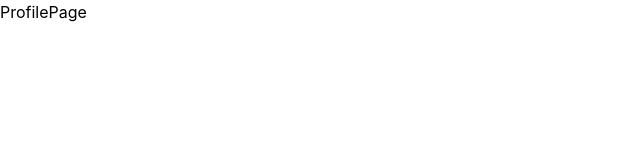
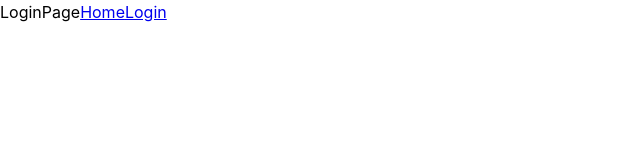
Before and after one commit to NathteeP/react-social-app, a React (Vite) app: page /profile in a window 1280 px wide. Shown: the top 160 px of the page, without its empty margins (0-640 px from the left). Built offline with nearby package versions, Linux system fonts and the light colour scheme.

Commit message:
setup mui

```diff
--- a/src/pages/HomePage.jsx
+++ b/src/pages/HomePage.jsx
@@ -1,6 +1,22 @@
+import { Button } from "@mui/material"
+import { Link, useNavigate } from "react-router-dom"
+
 function HomePage () {
+
+    const navigate = useNavigate()
+
+    const handleClick = () => {
+        //can be coded -- unlike `Link` which is instant redirect
+        navigate('/randommmm')
+    }
     return <div>
-        HomePage
+       <h1>Home Page </h1>
+       <Link to="/login">Login</Link>
+       <Link to="/profile">Profile</Link>
+
+       <Button
+       variant='outlined'
+       onClick={handleClick}>go to 404</Button>
     </div>
 }
 
--- a/src/pages/LoginPage.jsx
+++ b/src/pages/LoginPage.jsx
@@ -1,6 +1,10 @@
+import { Link } from "react-router-dom"
+
 function LoginPage () {
     return <div>
         LoginPage
+        <Link to="/">Home</Link>
+       <Link to="/profile">Profile</Link>
     </div>
 }
 
--- a/src/pages/NotFound.jsx
+++ b/src/pages/NotFound.jsx
@@ -1,5 +1,8 @@
+import { Link } from "react-router-dom"
+
 function NotFound () {
     return <div>
+        <Link to='/'>Home Page</Link><br />
        404 Not Found
     </div>
 }
--- a/src/pages/ProfilePage.jsx
+++ b/src/pages/ProfilePage.jsx
@@ -1,7 +1,13 @@
+import { Link } from "react-router-dom"
+
 function ProfilePage () {
-    return <div>
-        ProfilePage
-    </div>
+    return (
+        <div>
+        LoginPage
+        <Link to="/">Home</Link>
+       <Link to="/login">Login</Link>
+        </div>
+    )
 }
 
 export default ProfilePage
```
Also changed, not shown: package.json (+7 -1 lines), 2 other files (tests, documents, lock files or other folders).
